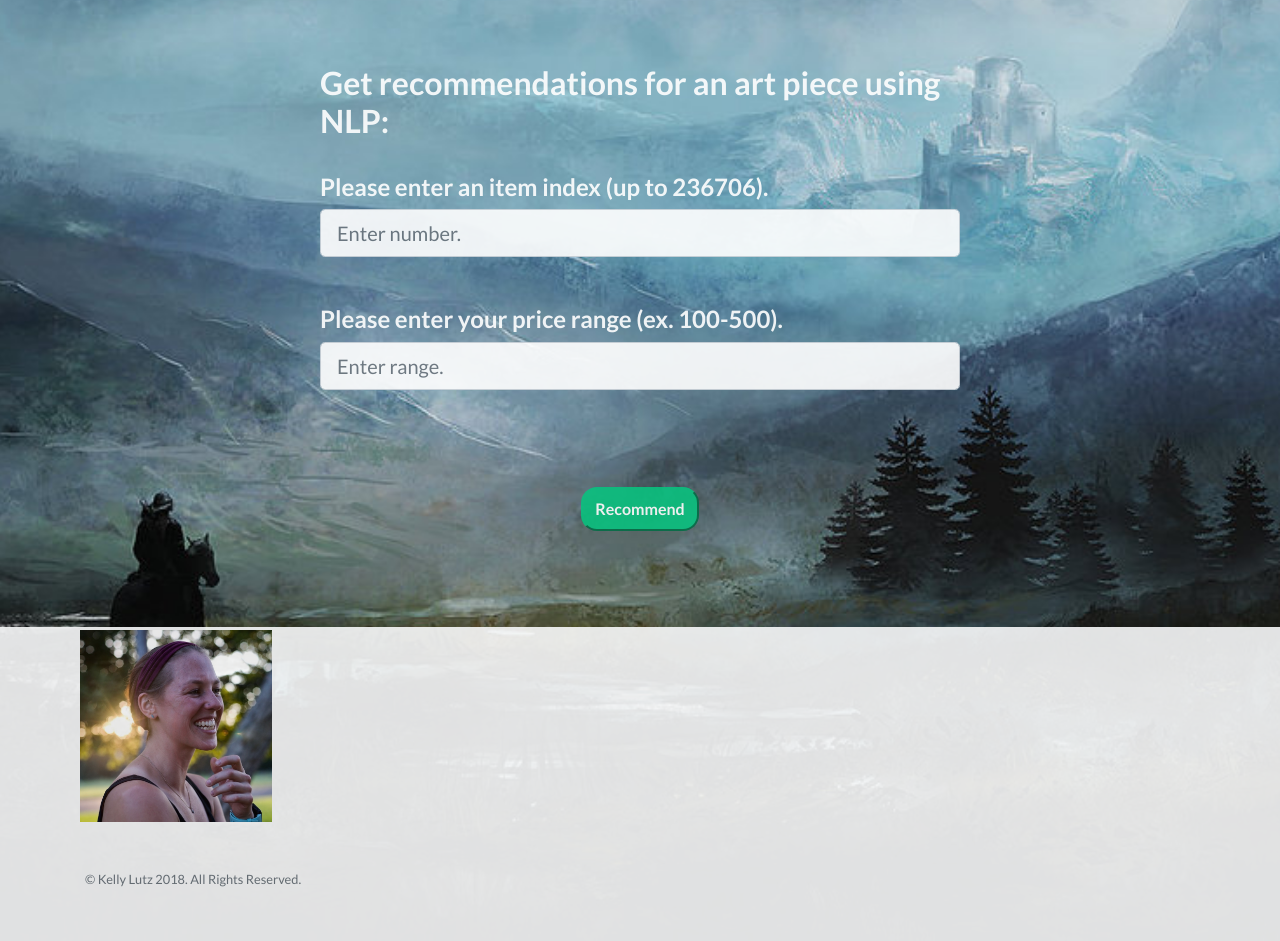
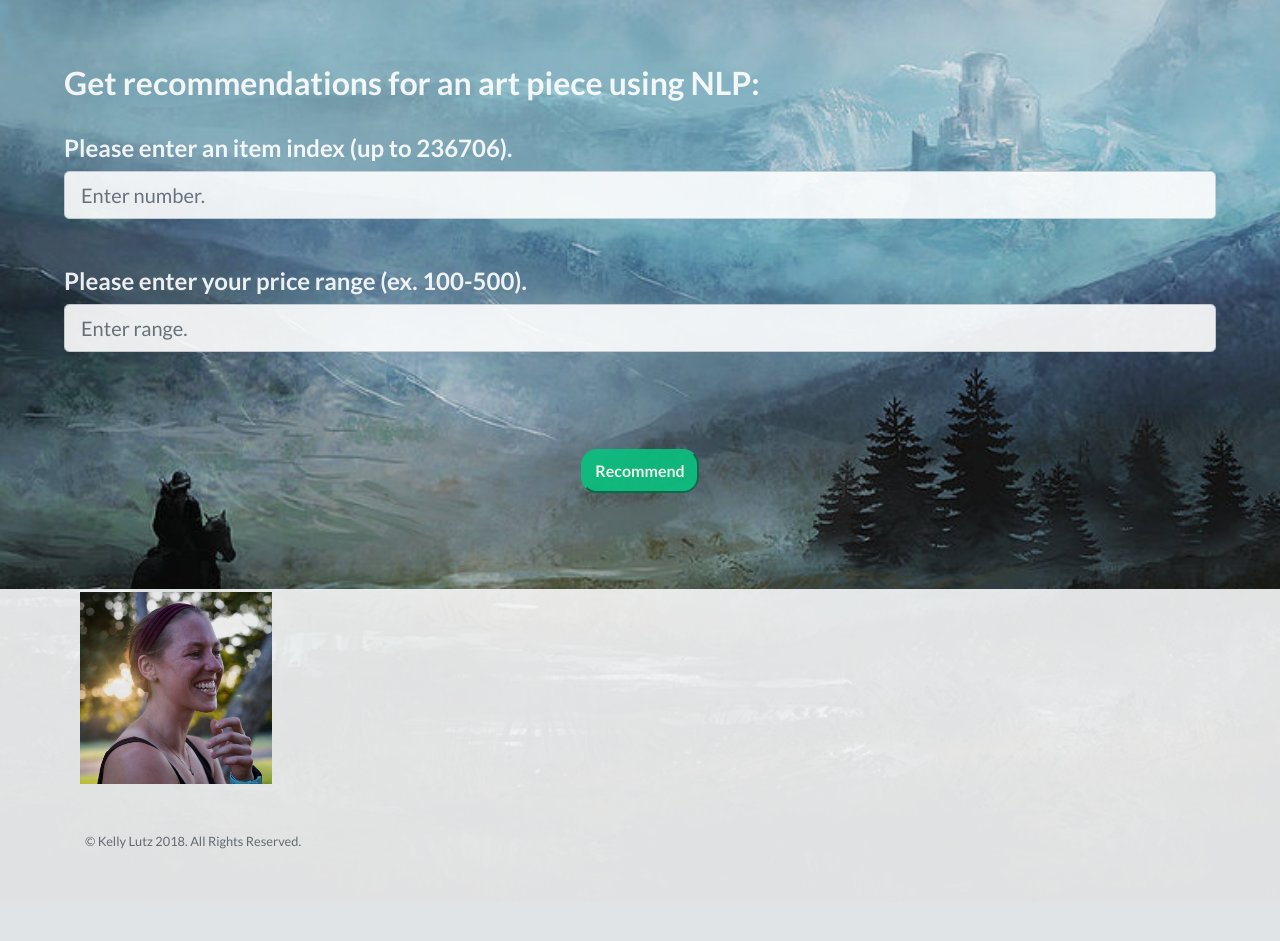
Before and after one commit to klutz4/product_recommender, a Flask app: page /nlp in a window 1280 px wide. Shown: the part 69-1010 px from the top of the page. After the commit the page ends 918 px from the top, so only its background shows below. Run offline with Flask 2, Linux system fonts and the light colour scheme; parts of the project's set-up code (start-up, migrations or seed data) failed here and were passed over; some libraries are stand-ins or nearby versions.

Commit message:
placeholder edits

```diff
--- a/app/templates/nlp.html
+++ b/app/templates/nlp.html
@@ -92,7 +92,7 @@
       <a href=mailto:klutz904@gmail.com>Contact</a>
     </nav>
 
-<div class="main" style="padding: 5vw 25% 5vw 25%;color:white;">
+<div class="main" style="padding: 5vw 5% 5vw 5%;color:white;">
   <h2>Get recommendations for an art piece using NLP:</h2>
     <br>
     <form action='/nlp_recs', method='POST'>
```
